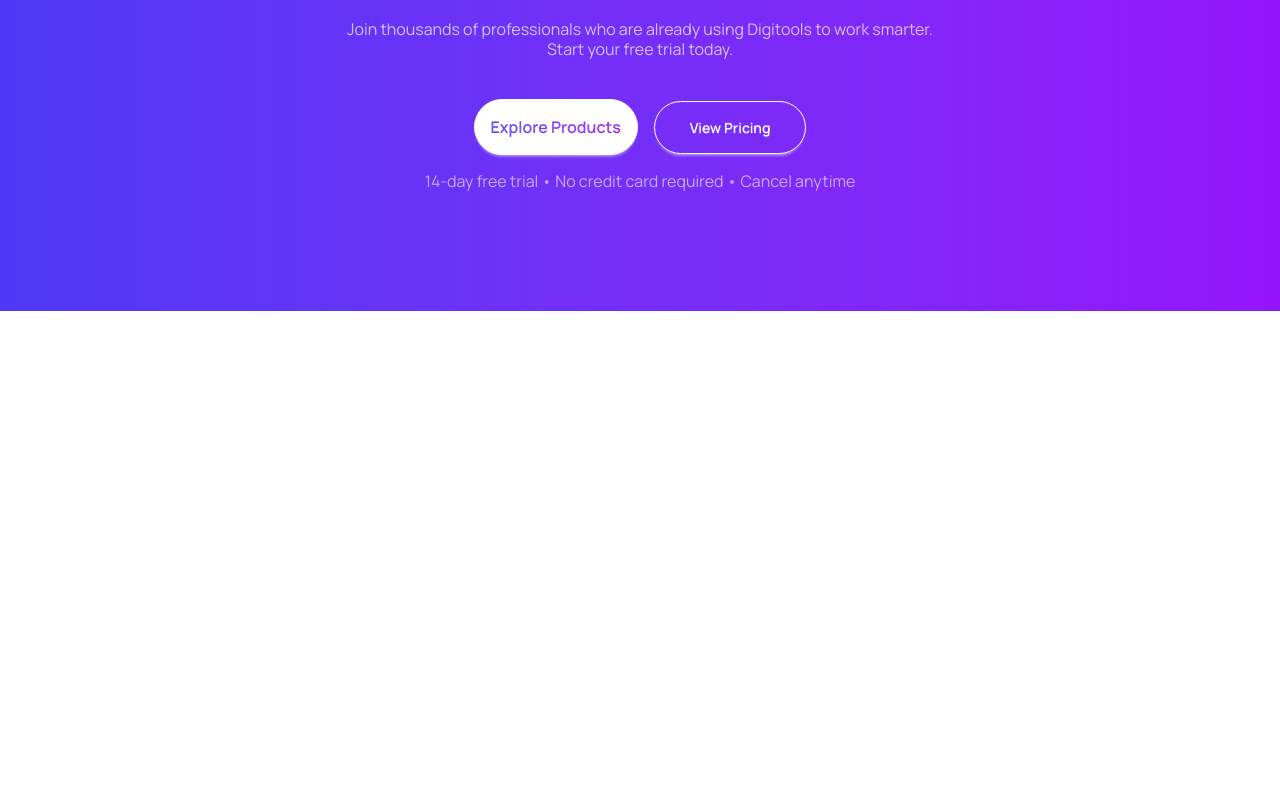
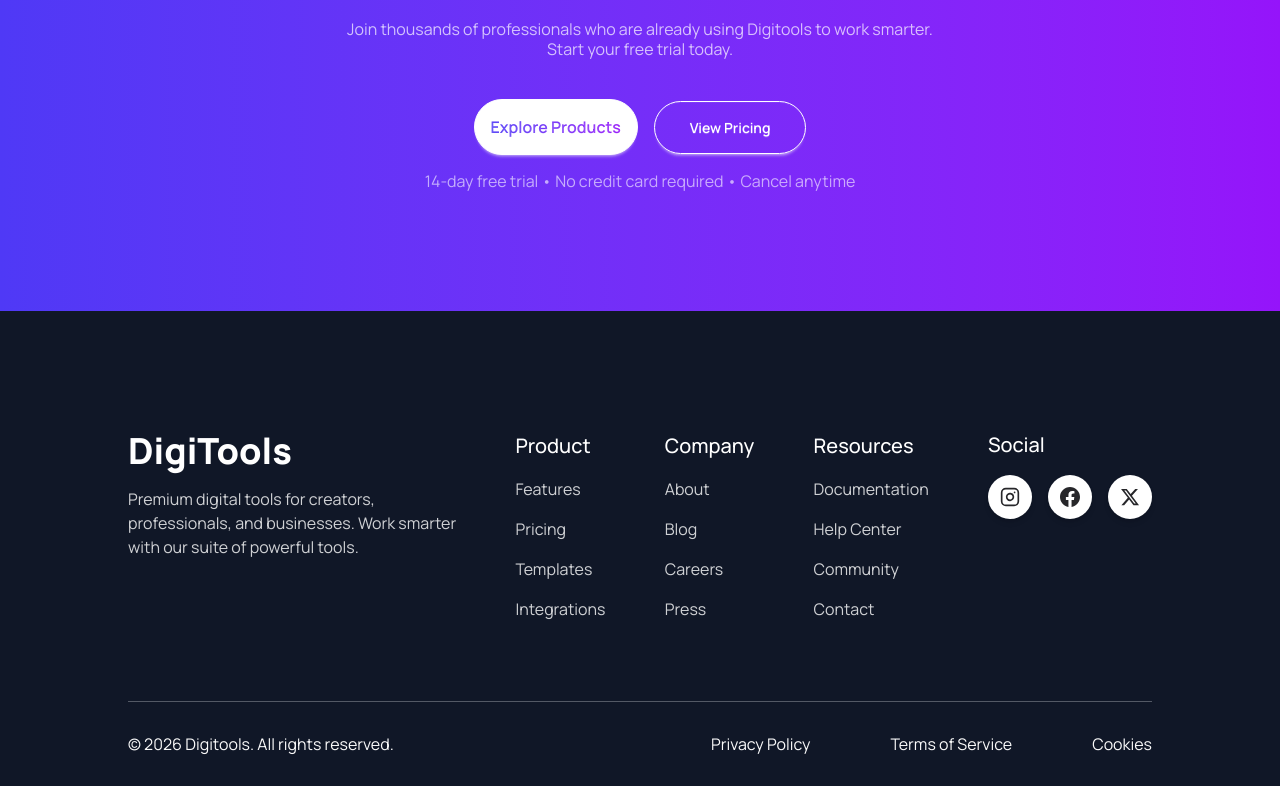
Before and after one commit to Abid-Hossain-Sifat/Assignment6-DigiTools-Platform, a React (Vite) app: page / in a window 1280 px wide. Shown: the part 3626-4412 px from the top of the page. Before the commit the page ends 3937 px from the top, so only its background shows below. Built offline with nearby package versions, Linux system fonts and the light colour scheme.

Commit message:
Complete Footer

```diff
--- a/package.json
+++ b/package.json
@@ -17,6 +17,7 @@
     "@tailwindcss/vite": "^4.2.2",
     "react": "^19.2.4",
     "react-dom": "^19.2.4",
+    "react-icons": "^5.6.0",
     "tailwindcss": "^4.2.2"
   },
   "devDependencies": {
--- a/src/App.jsx
+++ b/src/App.jsx
@@ -1,6 +1,7 @@
 
 import './App.css'
 import Banner from './Banner'
+import Footer from './Footer'
 import Navbar from './Navbar'
 import Started from './Started'
 import Statistics from './Statistics'
@@ -19,6 +20,7 @@
     <Started></Started>
     <Subscription></Subscription>
     <Transform></Transform>
+    <Footer></Footer>
     </>
   )
 }
--- /dev/null
+++ b/src/Footer.jsx
@@ -0,0 +1,77 @@
+import React from 'react'
+
+const Footer = () => {
+  return (
+    <div className='bg-[#101727]'>
+      <div className='flex justify-between max-w-[80%] mx-auto pt-30 pb-20'>
+        <div className='space-y-4'>
+            <h1 className='text-4xl font-extrabold text-white'>
+                DigiTools
+            </h1>
+            <p className='text-[16px] leading-6 text-white/80'>
+                Premium digital tools for creators, <br /> professionals, and businesses. Work smarter <br /> with our suite of powerful tools.
+            </p>
+        </div>
+        <div className='space-y-4 text-white/80 flex flex-col'>
+            <h6 className="text-[20px] leading[28px] font-medium text-white">Product</h6>
+            <a className="text-[16px] leading-6">Features</a>
+            <a className="text-[16px] leading-6">Pricing</a>
+            <a className="text-[16px] leading-6">Templates</a>
+            <a className="text-[16px] leading-6">Integrations</a>
+        </div>
+        <div className='space-y-4 text-white/80 flex flex-col'>
+            <h6 className="text-[20px] leading[28px] font-medium text-white">Company</h6>
+            <a className="text-[16px] leading-6">About</a>
+            <a className="text-[16px] leading-6">Blog</a>
+            <a className="text-[16px] leading-6">Careers</a>
+            <a className="text-[16px] leading-6">Press</a>
+        </div>
+        <div className='space-y-4 text-white/80 flex flex-col'>
+            <h6 className="text-[20px] leading[28px] font-medium text-white">Resources</h6>
+            <a className="text-[16px] leading-6">Documentation</a>
+            <a className="text-[16px] leading-6">Help Center</a>
+            <a className="text-[16px] leading-6">Community</a>
+            <a className="text-[16px] leading-6">Contact</a>
+        </div>
+        <div className='space-y-4'>
+            <h6 className="text-[20px] leading-[28px] font-medium text-white">Social</h6>
+            <div className="grid grid-flow-col gap-4">
+                <a className="bg-white p-3 rounded-full shadow-md flex items-center justify-center transition-transform hover:scale-110 group">
+                    <svg xmlns="http://www.w3.org/2000/svg" width="20" height="20" viewBox="0 0 24 24" fill="none" stroke="currentColor" strokeWidth="2" strokeLinecap="round" strokeLinejoin="round" className="text-zinc-800 group-hover:text-[#E4405F] transition-colors">
+      <rect x="2" y="2" width="20" height="20" rx="5" ry="5"></rect>
+      <path d="M16 11.37A4 4 0 1 1 12.63 8 4 4 0 0 1 16 11.37z"></path>
+      <line x1="17.5" y1="6.5" x2="17.51" y2="6.5"></line>
+    </svg>
+                </a>
+                <a className="bg-white p-3 rounded-full shadow-md flex items-center justify-center transition-transform hover:scale-110 group">
+                     <svg xmlns="http://www.w3.org/2000/svg" width="20" height="20" viewBox="0 0 24 24" fill="currentColor" className="text-zinc-800 group-hover:text-[#1877F2] transition-colors">
+      <path d="M24 12.073c0-6.627-5.373-12-12-12s-12 5.373-12 12c0 5.99 4.388 10.954 10.125 11.854v-8.385H7.078v-3.47h3.047V9.43c0-3.007 1.792-4.669 4.533-4.669 1.312 0 2.686.235 2.686.235v2.953H15.83c-1.491 0-1.956.925-1.956 1.874v2.25h3.328l-.532 3.47h-2.796v8.385C19.612 23.027 24 18.062 24 12.073z"></path>
+    </svg>
+                </a>
+                <a className="bg-white p-3 rounded-full shadow-md flex items-center justify-center transition-transform hover:scale-110 group">
+                    <svg xmlns="http://www.w3.org/2000/svg" width="20" height="20" viewBox="0 0 24 24" fill="currentColor" className="text-zinc-800 group-hover:text-black transition-colors">
+      <path d="M18.244 2.25h3.308l-7.227 8.26 8.502 11.24H16.17l-5.214-6.817L4.99 21.75H1.68l7.73-8.835L1.254 2.25H8.08l4.713 6.231zm-1.161 17.52h1.833L7.084 4.126H5.117z"></path>
+    </svg>
+                </a>
+            </div>
+        </div>
+      </div>
+
+      <div className='bg-[#E5E7EB50] h-px max-w-[80%] mx-auto'></div>
+      <div className='flex justify-between max-w-[80%] mx-auto mt-7.5 pb-7.5'>
+        <div>
+            <p className='text-[16px] leading-6 text-[#FAFAFA]'>© 2026 Digitools. All rights reserved.</p>
+        </div>
+        <div className='flex gap-20'>
+            <p className='text-[16px] leading-6 text-[#FAFAFA]'>
+                Privacy Policy
+            </p>
+            <p className='text-[16px] leading-6 text-[#FAFAFA]'>Terms of Service</p>
+            <p className='text-[16px] leading-6 text-[#FAFAFA]'>Cookies</p>
+        </div>
+      </div>
+    </div>
+  )
+}
+
+export default Footer
```
Also changed, not shown: 1 other file (tests, documents, lock files or other folders).
